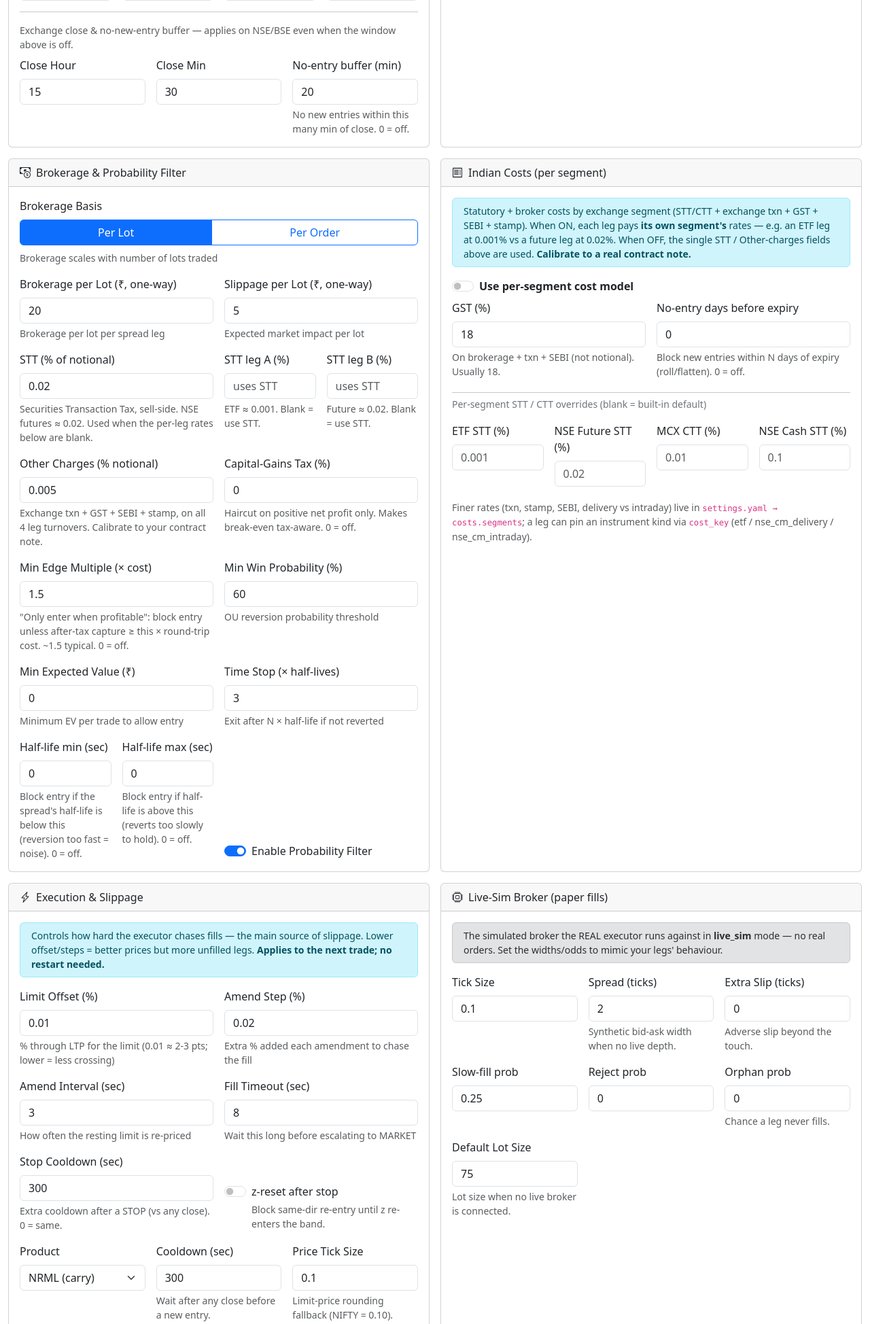
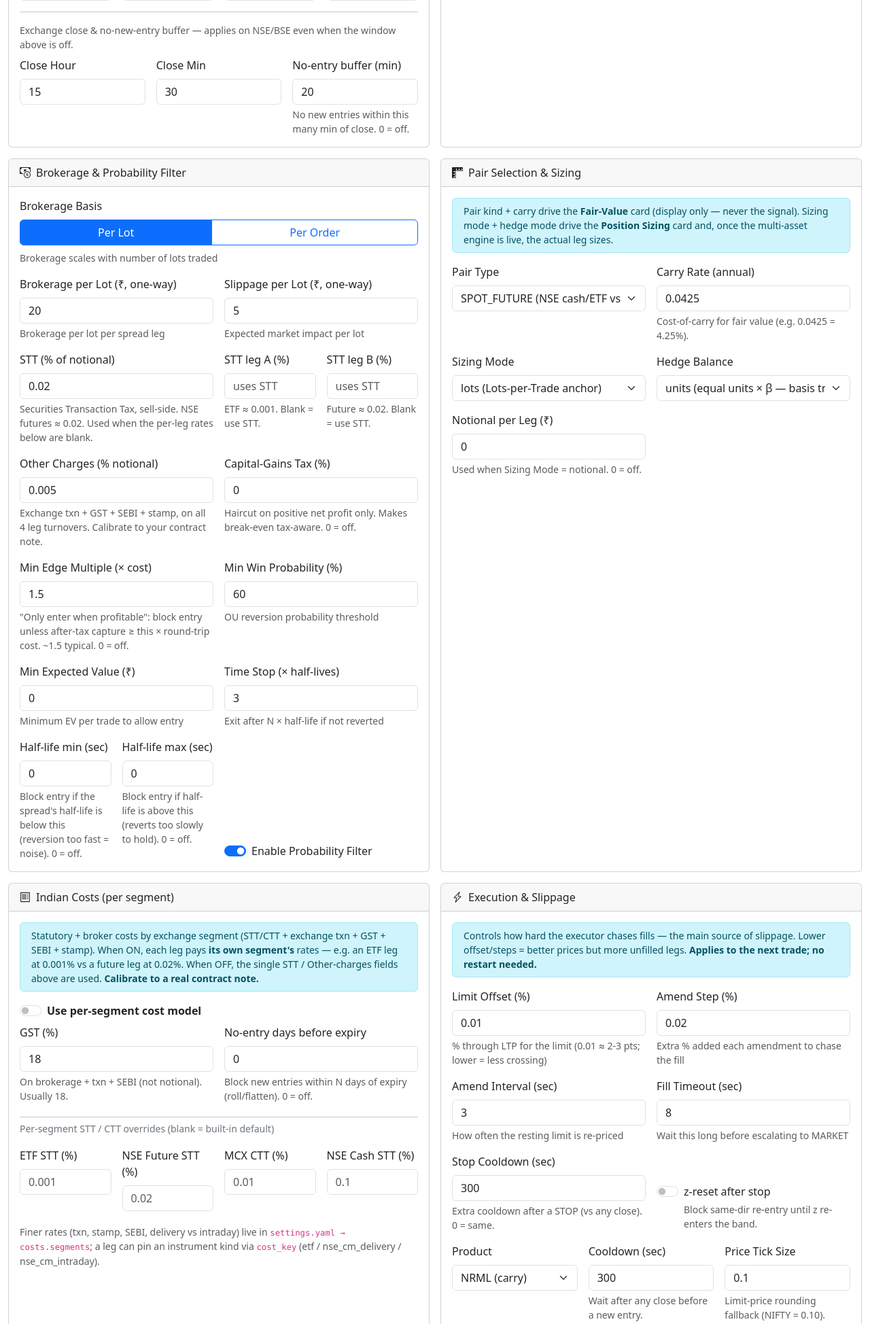
Before and after one commit to ajoxf/arrow-statarb, a Flask app: page /settings in a window 1280 px wide. Shown: the part 1774-3722 px from the top of the page at 68% size. Run offline with Flask 3, Linux system fonts and the light colour scheme; data that the repository does not hold is empty.

Commit message:
Merge phase 7: Pair Selection & Sizing settings card
Exposes the Phase-6 pairs config on the Settings page (additive; these knobs
are live now, driving the Fair-Value/Sizing/Hedge-Ratio dashboard cards):
- /api/settings GET returns a 'pairs' block; POST persists it (pair_type
  validated to SPOT_FUTURE/FUTURE_FUTURE/RELATED, carry rate, sizing_mode,
  hedge_mode, notional_per_leg_inr).
- settings.html: new 'Pair Selection & Sizing' card with load/save wiring.
- Round-trip test + invalid-pair-type fallback; boot-smoke confirms persist.
  322 tests.

Co-Authored-By: Claude Opus 4.8 <noreply@anthropic.com>
Claude-Session: https://claude.ai/code/session_014NKUxSD6a4kWARC2XAANxb

```diff
--- a/arrow_statarb/web/app.py
+++ b/arrow_statarb/web/app.py
@@ -1573,6 +1573,7 @@ def create_app(config: Optional[Config] = None) -> Tuple[Flask, SocketIO]:
             rc = cfg.section("reconcile")
             bk = cfg.section("broker")
             co = cfg.section("costs")
+            pa = cfg.section("pairs")
             _cseg = co.get("segments") or {}
             def _segrate(seg, rate):
                 v = (_cseg.get(seg) or {}).get(rate)
@@ -1679,6 +1680,13 @@ def create_app(config: Optional[Config] = None) -> Tuple[Flask, SocketIO]:
                     "max_entry_spread_divergence": s.get("max_entry_spread_divergence", 0),
                     "max_entry_zscore": s.get("max_entry_zscore", 0),
                 },
+                "pairs": {
+                    "pair_type": pa.get("pair_type", "SPOT_FUTURE"),
+                    "risk_free_rate": pa.get("risk_free_rate", 0.0425),
+                    "sizing_mode": pa.get("sizing_mode", "lots"),
+                    "hedge_mode": pa.get("hedge_mode", "units"),
+                    "notional_per_leg_inr": pa.get("notional_per_leg_inr", 0),
+                },
                 "risk": {
                     "lots_per_trade": r.get("lots_per_trade", 1),
                     "max_contracts_per_leg": r.get("max_contracts_per_leg", 5),
@@ -1867,6 +1875,18 @@ def create_app(config: Optional[Config] = None) -> Tuple[Flask, SocketIO]:
                         _seg.pop(seg, None)
                 else:
                     _seg.setdefault(seg, {})["stt_sell_pct"] = _num(v, 0.0)
+
+        pa = raw.setdefault("pairs", {})
+        pad = data.get("pairs") or {}
+        if "pair_type" in pad:
+            pt = str(pad["pair_type"] or "SPOT_FUTURE").upper()
+            pa["pair_type"] = pt if pt in ("SPOT_FUTURE", "FUTURE_FUTURE", "RELATED") else "SPOT_FUTURE"
+        for k in ("sizing_mode", "hedge_mode"):
+            if k in pad:
+                pa[k] = str(pad[k] or "")
+        for k, d in (("risk_free_rate", 0.0425), ("notional_per_leg_inr", 0.0)):
+            if k in pad:
+                pa[k] = _num(pad[k], d)
 
         tg = raw.setdefault("telegram", {})
         tgd = data.get("telegram") or {}
--- a/arrow_statarb/web/templates/settings.html
+++ b/arrow_statarb/web/templates/settings.html
@@ -293,6 +293,54 @@
                             <input class="form-check-input" type="checkbox" id="b-enabled" role="switch">
                             <label class="form-check-label" for="b-enabled">Enable Probability Filter</label>
                         </div>
+                    </div>
+                </div>
+            </div>
+        </div>
+    </div>
+
+    <!-- ── Pair Selection & Sizing ───────────────────────────────────────── -->
+    <div class="col-lg-6">
+        <div class="card h-100">
+            <div class="card-header"><i class="bi bi-rulers me-2"></i>Pair Selection &amp; Sizing</div>
+            <div class="card-body">
+                <div class="alert alert-info py-2 small mb-3">
+                    Pair kind + carry drive the <strong>Fair-Value</strong> card (display only — never the
+                    signal). Sizing mode + hedge mode drive the <strong>Position Sizing</strong> card and,
+                    once the multi-asset engine is live, the actual leg sizes.
+                </div>
+                <div class="row g-3">
+                    <div class="col-md-6">
+                        <label class="form-label">Pair Type</label>
+                        <select class="form-select" id="p-pairtype">
+                            <option value="SPOT_FUTURE">SPOT_FUTURE (NSE cash/ETF vs future)</option>
+                            <option value="FUTURE_FUTURE">FUTURE_FUTURE (calendar — NSE or MCX)</option>
+                            <option value="RELATED">RELATED (no arbitrage — e.g. GOLD/SILVER)</option>
+                        </select>
+                    </div>
+                    <div class="col-md-6">
+                        <label class="form-label">Carry Rate (annual)</label>
+                        <input type="number" step="0.0025" class="form-control" id="p-carry">
+                        <div class="form-text">Cost-of-carry for fair value (e.g. 0.0425 = 4.25%).</div>
+                    </div>
+                    <div class="col-md-6">
+                        <label class="form-label">Sizing Mode</label>
+                        <select class="form-select" id="p-sizingmode">
+                            <option value="lots">lots (Lots-per-Trade anchor)</option>
+                            <option value="notional">notional (₹ per leg)</option>
+                        </select>
+                    </div>
+                    <div class="col-md-6">
+                        <label class="form-label">Hedge Balance</label>
+                        <select class="form-select" id="p-hedgemode">
+                            <option value="units">units (equal units × β — basis trade)</option>
+                            <option value="notional">notional (equal money — related pair)</option>
+                        </select>
+                    </div>
+                    <div class="col-md-6">
+                        <label class="form-label">Notional per Leg (₹)</label>
+                        <input type="number" step="1000" class="form-control" id="p-notional">
+                        <div class="form-text">Used when Sizing Mode = notional. 0 = off.</div>
                     </div>
                 </div>
             </div>
@@ -894,6 +942,13 @@
             if (tb) { tb.textContent = s.telegram.token_set ? 'set ✓' : 'missing';
                       tb.className = 'badge ' + (s.telegram.token_set ? 'bg-success' : 'bg-danger'); }
         }
+        if (s.pairs) {
+            _set('p-pairtype', s.pairs.pair_type);
+            _set('p-carry', s.pairs.risk_free_rate);
+            _set('p-sizingmode', s.pairs.sizing_mode);
+            _set('p-hedgemode', s.pairs.hedge_mode);
+            _set('p-notional', s.pairs.notional_per_leg_inr);
+        }
         if (s.costs) {
             _setChk('c-useseg', s.costs.use_segment_costs);
             _set('c-gst', s.costs.gst_pct);
@@ -1040,6 +1095,13 @@
                 ctt_mcx_fo: _blankNull('c-ctt-mcx'),
                 stt_nse_cm: _blankNull('c-stt-nsecm'),
             },
+            pairs: {
+                pair_type: document.getElementById('p-pairtype').value,
+                risk_free_rate: +document.getElementById('p-carry').value,
+                sizing_mode: document.getElementById('p-sizingmode').value,
+                hedge_mode: document.getElementById('p-hedgemode').value,
+                notional_per_leg_inr: +document.getElementById('p-notional').value,
+            },
             telegram: {
                 enabled: document.getElementById('tg-enabled').checked,
                 chat_id: document.getElementById('tg-chat').value,
```
Also changed, not shown: tests/test_web.py (+18 -0 lines).
